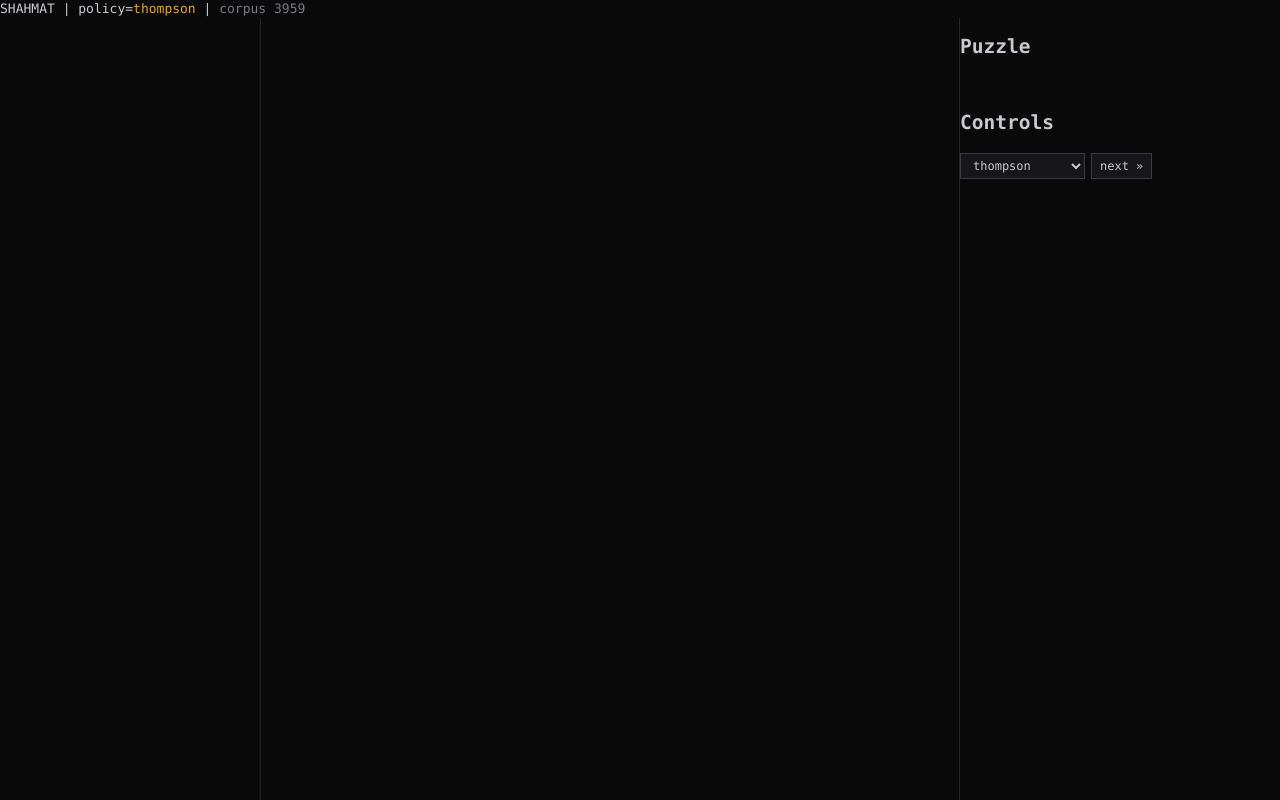
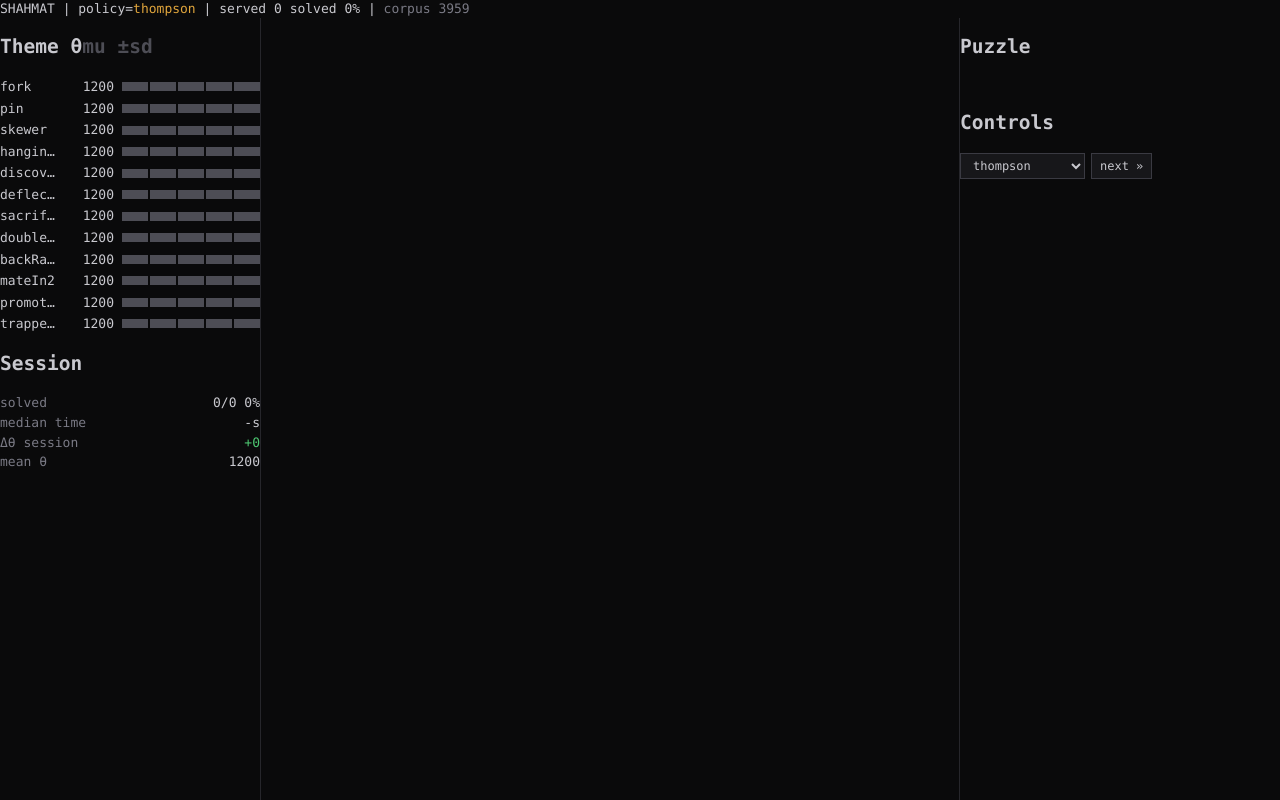
Before and after one commit to theruknology/shahmat2, a website built with Vite: page web/index.html in a window 1280 px wide. Built offline with nearby package versions, Linux system fonts and the light colour scheme; what chessground would draw is missing.

Commit message:
Theme skill panel and session stats

```diff
--- a/web/src/main.ts
+++ b/web/src/main.ts
@@ -54,6 +54,8 @@ let startTs = 0;
 let firstMoveTs = 0;
 let locked = false; // true after solved/failed, until next
 
+const sess = { served: 0, solved: 0, times: [] as number[], dTheta: 0 };
+
 // ---- DOM skeleton ----
 const app = document.getElementById("app")!;
 app.innerHTML = `
@@ -62,10 +64,21 @@ app.innerHTML = `
     <span class="sep">|</span>
     <span>policy=<span id="s-policy" class="hot">thompson</span></span>
     <span class="sep">|</span>
+    <span>served <span id="s-served" class="num">0</span></span>
+    <span>solved <span id="s-acc" class="num">0%</span></span>
+    <span class="sep">|</span>
     <span class="dim">corpus <span id="s-corpus" class="num">-</span></span>
   </div>
   <div class="grid">
     <div class="col left">
+      <div class="panel grow">
+        <h2><span>Theme &theta;</span><span class="faint">mu &plusmn;sd</span></h2>
+        <div id="p-themes"></div>
+      </div>
+      <div class="panel">
+        <h2>Session</h2>
+        <div id="p-session"></div>
+      </div>
     </div>
     <div class="col center">
       <div class="board-wrap"><div id="board"></div>
@@ -198,11 +211,18 @@ function finishPuzzle(correct: boolean): void {
   };
   appendAttempt(attempt);
 
+  sess.served++;
+  if (correct) sess.solved++;
+  sess.times.push(now - startTs);
+  sess.dTheta += after - before;
+
   el("p-verdict").innerHTML = correct
     ? `<span class="ok">&#10003; SOLVED</span> <span class="faint">&Delta;&theta; ${fmtSigned(after - before)}</span>`
     : `<span class="bad">&#10007; ${session.expectedUci()} was best</span>`;
 
   renderStatus();
+  renderThemes();
+  renderSession();
 
   // auto-advance
   window.setTimeout(() => nextPuzzle(), correct ? 650 : 2200);
@@ -229,13 +249,62 @@ function nextPuzzle(): void {
 }
 
 // ---- renderers ----
+function fmt(n: number, d = 0): string {
+  return n.toFixed(d);
+}
 function fmtSigned(n: number): string {
   return (n >= 0 ? "+" : "") + n.toFixed(0);
 }
 
 function renderStatus(): void {
   el("s-policy").textContent = policy;
+  el("s-served").textContent = String(sess.served);
+  const acc = sess.served ? Math.round((100 * sess.solved) / sess.served) : 0;
+  el("s-acc").textContent = `${acc}%`;
   el("s-corpus").textContent = String(puzzles.length);
+}
+
+function renderThemes(): void {
+  const rows = CORE_THEMES.map((t) => {
+    const s = skills.get(t)!;
+    const conf = Math.max(0, Math.min(1, 1 - s.sigma / 350));
+    const cells = Math.round(conf * 5);
+    const bar = Array.from({ length: 5 }, (_, i) =>
+      i < cells ? `<span class="cell on"></span>` : `<span class="cell"></span>`,
+    ).join("");
+    const overall = meanAll();
+    const weak = s.mu < overall - 40;
+    return `<div class="theme-row ${weak ? "weak" : ""}">
+      <span class="tname">${t}</span>
+      <span class="tmu num">${fmt(s.mu)}</span>
+      <span class="bar" title="sd ${fmt(s.sigma)}">${bar}</span>
+    </div>`;
+  });
+  el("p-themes").innerHTML = rows.join("");
+}
+
+function meanAll(): number {
+  let sum = 0;
+  for (const t of CORE_THEMES) sum += skills.get(t)!.mu;
+  return sum / CORE_THEMES.length;
+}
+
+function renderSession(): void {
+  const acc = sess.served ? Math.round((100 * sess.solved) / sess.served) : 0;
+  const med = median(sess.times);
+  el("p-session").innerHTML = `
+    <div class="kv"><span class="k">solved</span><span class="num">${sess.solved}/${sess.served} ${acc}%</span></div>
+    <div class="kv"><span class="k">median time</span><span class="num">${med ? (med / 1000).toFixed(1) : "-"}s</span></div>
+    <div class="kv"><span class="k">&Delta;&theta; session</span><span class="num ${sess.dTheta >= 0 ? "ok" : "bad"}">${fmtSigned(sess.dTheta)}</span></div>
+    <div class="kv"><span class="k">mean &theta;</span><span class="num">${fmt(meanAll())}</span></div>
+  `;
+}
+
+function median(xs: number[]): number {
+  if (xs.length === 0) return 0;
+  const s = [...xs].sort((a, b) => a - b);
+  const m = Math.floor(s.length / 2);
+  return s.length % 2 ? s[m] : (s[m - 1] + s[m]) / 2;
 }
 
 // ---- boot ----
@@ -243,6 +312,8 @@ async function boot(): Promise<void> {
   const res = await fetch("./puzzles.json");
   puzzles = (await res.json()) as Puzzle[];
   renderStatus();
+  renderThemes();
+  renderSession();
   nextPuzzle();
 }
 
--- a/web/src/style.css
+++ b/web/src/style.css
@@ -80,6 +80,52 @@ body {
   padding: 14px;
 }
 
+/* theme heatmap rows */
+.theme-row {
+  display: grid;
+  grid-template-columns: 62px 44px 1fr;
+  gap: 8px;
+  align-items: center;
+  padding: 2px 0;
+}
+.theme-row .tname {
+  color: var(--ink);
+  overflow: hidden;
+  text-overflow: ellipsis;
+}
+.theme-row .tmu {
+  text-align: right;
+  color: var(--ink);
+}
+.bar {
+  display: flex;
+  gap: 2px;
+  height: 9px;
+}
+.bar .cell {
+  flex: 1;
+  background: var(--ink-faint);
+}
+.bar .cell.on {
+  background: var(--ink);
+}
+.theme-row.weak .tmu {
+  color: var(--hot);
+}
+.theme-row.weak .bar .cell.on {
+  background: var(--hot);
+}
+
+/* key/value lines */
+.kv {
+  display: flex;
+  justify-content: space-between;
+  padding: 1px 0;
+}
+.kv .k {
+  color: var(--ink-dim);
+}
+
 /* board */
 .board-wrap {
   width: min(64vh, 100%);
```
